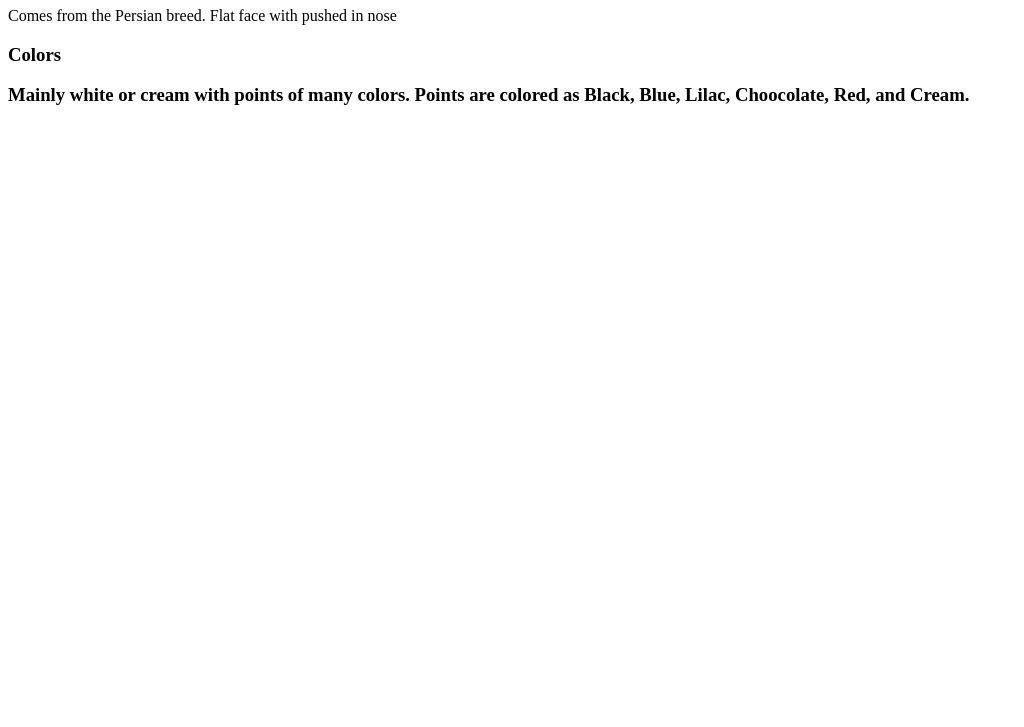
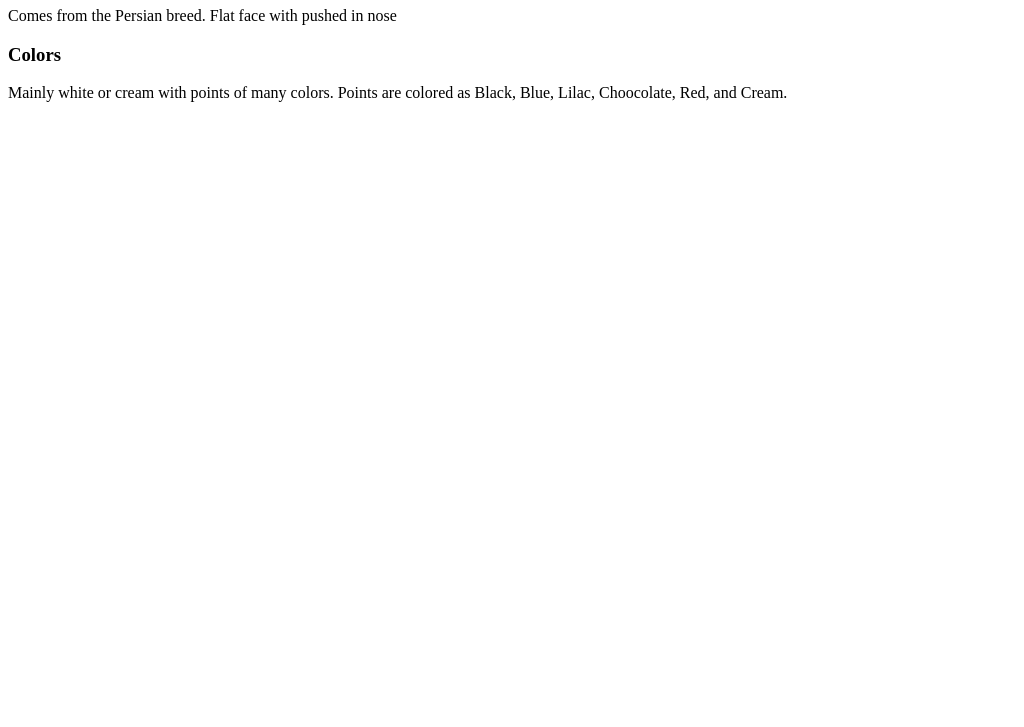
Before and after one commit to brandinhisaw/HTML-and-CSS-Projects, a plain HTML site: page Assignment.html in a window 1280 px wide. Shown: the part 73-800 px from the top of the page, without its empty margins (0-1024 px from the left). Drawn offline with Linux system fonts and the light colour scheme.

Commit message:
Update Assignment.html
Fix missing </h3> tag on line 10

```diff
--- a/Assignment.html
+++ b/Assignment.html
@@ -7,7 +7,7 @@
 	<body>
 		<h1>Himalayan</h1>
 		<p>Comes from the Persian breed. Flat face with pushed in nose</p>
-		<h3>Colors<h3>
+		<h3>Colors</h3>
 		<p>Mainly white or cream with points of many colors. Points are colored as Black, Blue, Lilac, Choocolate, Red, and Cream.</p>
 	</body>
 </html>
```
